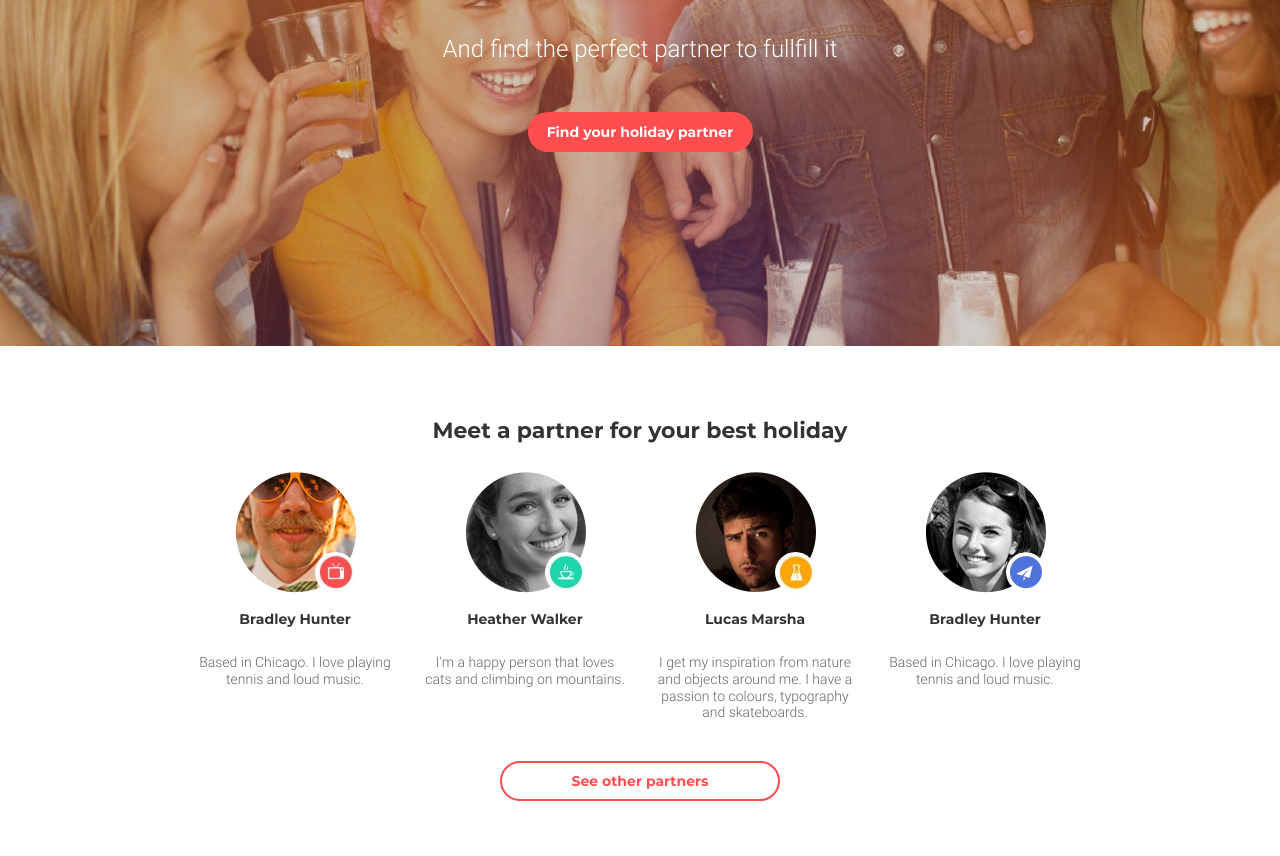
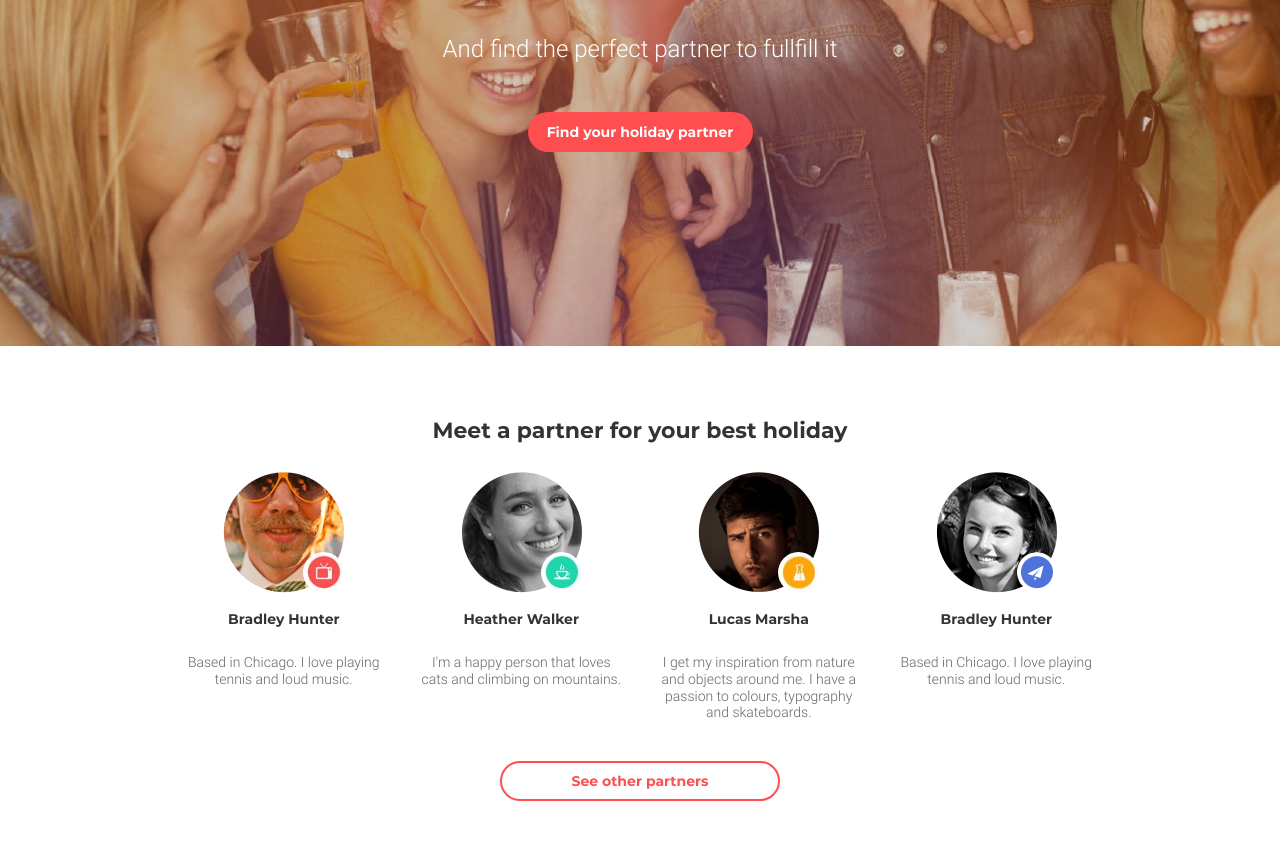
Before and after one commit to vlad-lutsenko/goit-fe-course, a plain HTML site: page module-09/index.html in a window 1280 px wide. Shown: the part 354-1210 px from the top of the page. Drawn offline with Linux system fonts and the light colour scheme; files whose address does not match are found by name.

```diff
--- a/module-09/index.html
+++ b/module-09/index.html
@@ -23,7 +23,8 @@
             <a href="#" class="logo-link">URLAUBSGLÜCK</a>
           </h1>
         </div>
-        <div class="col-12 col-md-6 col-lg-6 d-flex justify-content-center justify-content-md-end order-first order-md-1">
+        <div
+          class="col-12 col-md-6 col-lg-6 d-flex justify-content-center justify-content-md-end order-first order-md-1">
           <ul class="registration-list d-flex pt-4 justify-content-between">
             <li class="reg-list-item"><a href="#" class="registration-item-link">log in</a></li>
             <li class="reg-list-item"><a href="#" class="registration-item-link sign-up py-2 px-3">sign up</a></li>
@@ -47,19 +48,22 @@
         <div class="col-12">
           <h2 class="partner-tittle ">Meet a partner for your best holiday</h2>
         </div>
+        <div class="row">
           <div class="col-12 col-md-6 col-lg-3">
             <div class="partners-image hunter mx-auto">
               <img src="images/partners/Hunter-min.png" alt="Bradley Hunter">
             </div>
             <h3 class="partners-name py-3">Bradley Hunter</h3>
-          <p class="parnters-description px-5 pb-4 px-md-0">Based in Chicago. I love playing tennis and loud music.</p>
+            <p class="parnters-description px-5 pb-4 px-md-0">Based in Chicago. I love playing tennis and loud music.
+            </p>
           </div>
           <div class="col-12 col-md-6 col-lg-3 order-md-2">
             <div class="partners-image lucas mx-auto">
               <img src="images/partners/Lucas-min.png" alt="Lucas Marsha">
             </div>
             <h3 class="partners-name py-3">Lucas Marsha</h3>
-          <p class="parnters-description px-5 pb-4 px-md-0">I get my inspiration from nature and objects around me. I have a passion to
+            <p class="parnters-description px-5 pb-4 px-md-0">I get my inspiration from nature and objects around me. I
+              have a passion to
               colours, typography and skateboards.</p>
           </div>
           <div class="col-12 col-md-6 col-lg-3">
@@ -67,14 +71,17 @@
               <img src="images/partners/Heather-min.png" alt="Heather Walker">
             </div>
             <h3 class="partners-name py-3">Heather Walker</h3>
-          <p class="parnters-description px-5 pb-4 px-md-0">I'm a happy person that loves cats and climbing on mountains.</p>
+            <p class="parnters-description px-5 pb-4 px-md-0">I'm a happy person that loves cats and climbing on
+              mountains.</p>
           </div>
           <div class="col-12 col-md-6 col-lg-3 order-md-3">
             <div class="partners-image bradley mx-auto">
               <img src="images/partners/Bradley-min.png" alt="Bradley Hunter">
             </div>
             <h3 class="partners-name py-3">Bradley Hunter</h3>
-          <p class="parnters-description px-5 pb-4 px-md-0">Based in Chicago. I love playing tennis and loud music.</p>
+            <p class="parnters-description px-5 pb-4 px-md-0">Based in Chicago. I love playing tennis and loud music.
+            </p>
+          </div>
         </div>
       </div>
       <div class="row">
@@ -83,6 +90,7 @@
         </div>
       </div>
     </div>
+
   </main>
   <footer></footer>
 </body>
```
Lines whose indentation alone changed are shown as unchanged.
